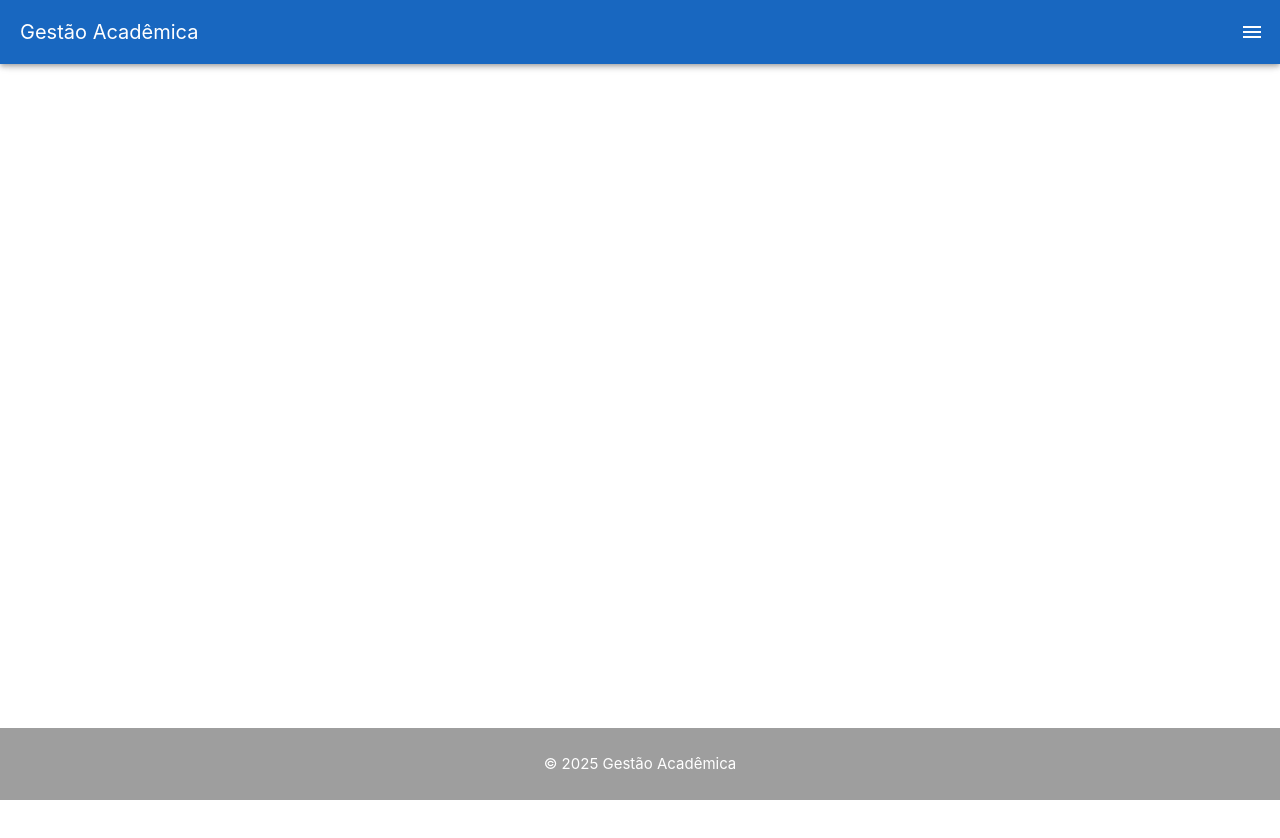
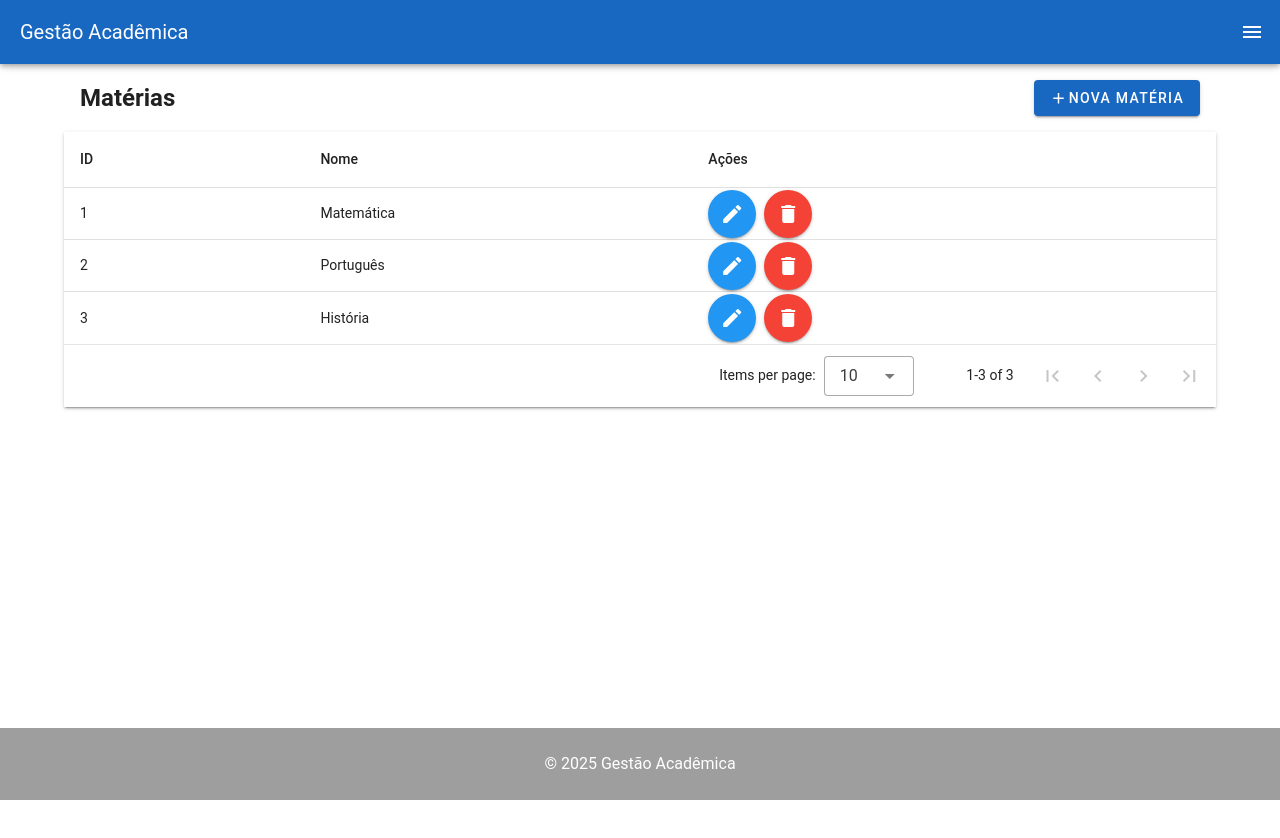
Before and after one commit to Suetam94/akiyama-client, a Vue app: page /materias in a window 1280 px wide. Shown: the top 838 px of the page. Before the commit the page ends 800 px from the top, so only its background shows below. Built offline with nearby package versions, Linux system fonts and the light colour scheme; the HTML template or start-up script is replaced by a standard one.

Commit message:
feat: subjects view

```diff
--- a/src/assets/base.css
+++ /dev/null
@@ -1,86 +0,0 @@
-/* color palette from <https://github.com/vuejs/theme> */
-:root {
-  --vt-c-white: #ffffff;
-  --vt-c-white-soft: #f8f8f8;
-  --vt-c-white-mute: #f2f2f2;
-
-  --vt-c-black: #181818;
-  --vt-c-black-soft: #222222;
-  --vt-c-black-mute: #282828;
-
-  --vt-c-indigo: #2c3e50;
-
-  --vt-c-divider-light-1: rgba(60, 60, 60, 0.29);
-  --vt-c-divider-light-2: rgba(60, 60, 60, 0.12);
-  --vt-c-divider-dark-1: rgba(84, 84, 84, 0.65);
-  --vt-c-divider-dark-2: rgba(84, 84, 84, 0.48);
-
-  --vt-c-text-light-1: var(--vt-c-indigo);
-  --vt-c-text-light-2: rgba(60, 60, 60, 0.66);
-  --vt-c-text-dark-1: var(--vt-c-white);
-  --vt-c-text-dark-2: rgba(235, 235, 235, 0.64);
-}
-
-/* semantic color variables for this project */
-:root {
-  --color-background: var(--vt-c-white);
-  --color-background-soft: var(--vt-c-white-soft);
-  --color-background-mute: var(--vt-c-white-mute);
-
-  --color-border: var(--vt-c-divider-light-2);
-  --color-border-hover: var(--vt-c-divider-light-1);
-
-  --color-heading: var(--vt-c-text-light-1);
-  --color-text: var(--vt-c-text-light-1);
-
-  --section-gap: 160px;
-}
-
-@media (prefers-color-scheme: dark) {
-  :root {
-    --color-background: var(--vt-c-black);
-    --color-background-soft: var(--vt-c-black-soft);
-    --color-background-mute: var(--vt-c-black-mute);
-
-    --color-border: var(--vt-c-divider-dark-2);
-    --color-border-hover: var(--vt-c-divider-dark-1);
-
-    --color-heading: var(--vt-c-text-dark-1);
-    --color-text: var(--vt-c-text-dark-2);
-  }
-}
-
-*,
-*::before,
-*::after {
-  box-sizing: border-box;
-  margin: 0;
-  font-weight: normal;
-}
-
-body {
-  min-height: 100vh;
-  color: var(--color-text);
-  background: var(--color-background);
-  transition:
-    color 0.5s,
-    background-color 0.5s;
-  line-height: 1.6;
-  font-family:
-    Inter,
-    -apple-system,
-    BlinkMacSystemFont,
-    'Segoe UI',
-    Roboto,
-    Oxygen,
-    Ubuntu,
-    Cantarell,
-    'Fira Sans',
-    'Droid Sans',
-    'Helvetica Neue',
-    sans-serif;
-  font-size: 15px;
-  text-rendering: optimizeLegibility;
-  -webkit-font-smoothing: antialiased;
-  -moz-osx-font-smoothing: grayscale;
-}
--- a/src/assets/main.css
+++ /dev/null
@@ -1,35 +0,0 @@
-@import './base.css';
-
-#app {
-  max-width: 1280px;
-  margin: 0 auto;
-  padding: 2rem;
-  font-weight: normal;
-}
-
-a,
-.green {
-  text-decoration: none;
-  color: hsla(160, 100%, 37%, 1);
-  transition: 0.4s;
-  padding: 3px;
-}
-
-@media (hover: hover) {
-  a:hover {
-    background-color: hsla(160, 100%, 37%, 0.2);
-  }
-}
-
-@media (min-width: 1024px) {
-  body {
-    display: flex;
-    place-items: center;
-  }
-
-  #app {
-    display: grid;
-    grid-template-columns: 1fr 1fr;
-    padding: 0 2rem;
-  }
-}
--- a/src/components/layout/BaseLayout.vue
+++ b/src/components/layout/BaseLayout.vue
@@ -7,7 +7,7 @@
     <AppSidebar v-model="drawer" />
 
     <!-- Main Area -->
-    <v-main>
+    <v-main class="main-container">
       <router-view />
     </v-main>
 
@@ -40,3 +40,10 @@ export default defineComponent({
   },
 });
 </script>
+
+<style scoped>
+.main-container {
+  height: 100vh;
+  width: 100vw;
+}
+</style>
--- a/src/main.ts
+++ b/src/main.ts
@@ -1,5 +1,3 @@
-import './assets/main.css'
-
 import { createApp } from 'vue'
 import { createPinia } from 'pinia'
 import { createVuetify } from 'vuetify'
--- a/src/router/index.ts
+++ b/src/router/index.ts
@@ -1,8 +1,18 @@
 import { createRouter, createWebHistory } from 'vue-router'
+import SubjectsView from '@/views/SubjectsView.vue'
 
 const router = createRouter({
   history: createWebHistory(import.meta.env.BASE_URL),
   routes: [
+    {
+      path: "/",
+      redirect: "/materias",
+    },
+    {
+      path: "/materias",
+      name: "Materias",
+      component: SubjectsView,
+    },
   ],
 })
 
--- /dev/null
+++ b/src/views/SubjectsView.vue
@@ -0,0 +1,87 @@
+<template>
+  <v-container fluid class="full-height px-16">
+    <!-- Cabeçalho -->
+    <div class="d-flex justify-space-between align-center mb-4 px-4">
+      <h2>Matérias</h2>
+      <v-btn color="primary" @click="openDialog">
+        <v-icon left>mdi-plus</v-icon> Nova Matéria
+      </v-btn>
+    </div>
+
+    <!-- Tabela -->
+    <v-data-table
+      :headers="headers"
+      :items="subjects"
+      class="elevation-2 full-width"
+      no-data-text="Nenhuma matéria cadastrada"
+      density="default"
+    >
+      <template v-slot:[`item.actions`]="{ item }">
+        <v-btn icon color="blue" @click="editSubject(item)">
+          <v-icon>mdi-pencil</v-icon>
+        </v-btn>
+        <v-btn class="mx-2" icon color="red" @click="deleteSubject(item.id)">
+          <v-icon>mdi-delete</v-icon>
+        </v-btn>
+      </template>
+    </v-data-table>
+  </v-container>
+</template>
+
+<script lang="ts">
+import { defineComponent, ref } from "vue";
+
+interface Subject {
+  id: number;
+  name: string;
+}
+
+export default defineComponent({
+  name: "SubjectsView",
+  setup() {
+    const subjects = ref<Subject[]>([
+      { id: 1, name: "Matemática" },
+      { id: 2, name: "Português" },
+      { id: 3, name: "História" },
+    ]);
+
+    const headers = ref([
+      { title: "ID", key: "id" },
+      { title: "Nome", key: "name" },
+      { title: "Ações", key: "actions", sortable: false },
+    ]);
+
+    const openDialog = () => {
+      console.log("Abrir formulário para adicionar nova matéria");
+    };
+
+    const editSubject = (subject: Subject) => {
+      console.log("Editar:", subject);
+    };
+
+    const deleteSubject = (id: number) => {
+      console.log("Deletar matéria com ID:", id);
+    };
+
+    return {
+      subjects,
+      headers,
+      openDialog,
+      editSubject,
+      deleteSubject,
+    };
+  },
+});
+</script>
+
+<style scoped>
+.full-width {
+  width: 100%;
+}
+
+.full-height {
+  min-height: 100vh;
+  display: flex;
+  flex-direction: column;
+}
+</style>
```
